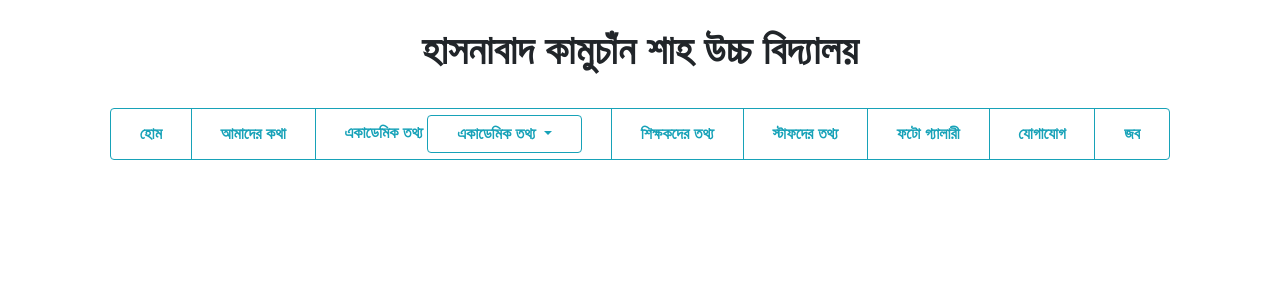
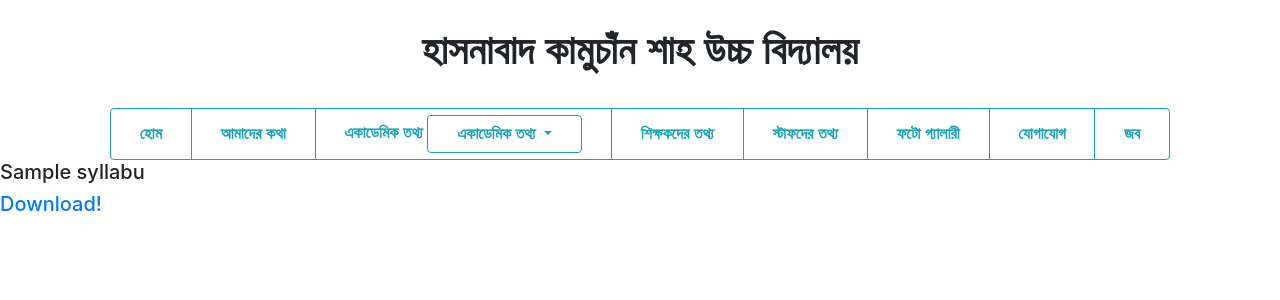
Before and after one commit to NSU-FA20-CSE299-3/Group06, a Django app: page /portal/academic/syllabus in a window 1280 px wide. Shown: the top 300 px of the page. Run offline with Django 3.2, Linux system fonts and the light colour scheme; tables that the repository leaves empty hold one stand-in row (values such as "Sample post"); some libraries are stand-ins or nearby versions.

Commit message:
Enhancement: #10
Successfully shown the back end data to the syllabus page.

```diff
--- a/Code/portal/templates/portal/syllabus.html
+++ b/Code/portal/templates/portal/syllabus.html
@@ -1 +1,12 @@
 {%  extends 'portal/basic.html' %}
+
+{% block title %} পাঠ্যক্রম {% endblock %}
+
+{% block body %}
+
+
+<h5> {{ syllabuses.0.syllabus_name }}</h5>
+    <h5> <a href="{{ syllabuses.0.fileupload.url }}" download="{{ syllabuses.0.fileupload.url }}">Download!</a> </h5>
+
+
+{% endblock %}
```
